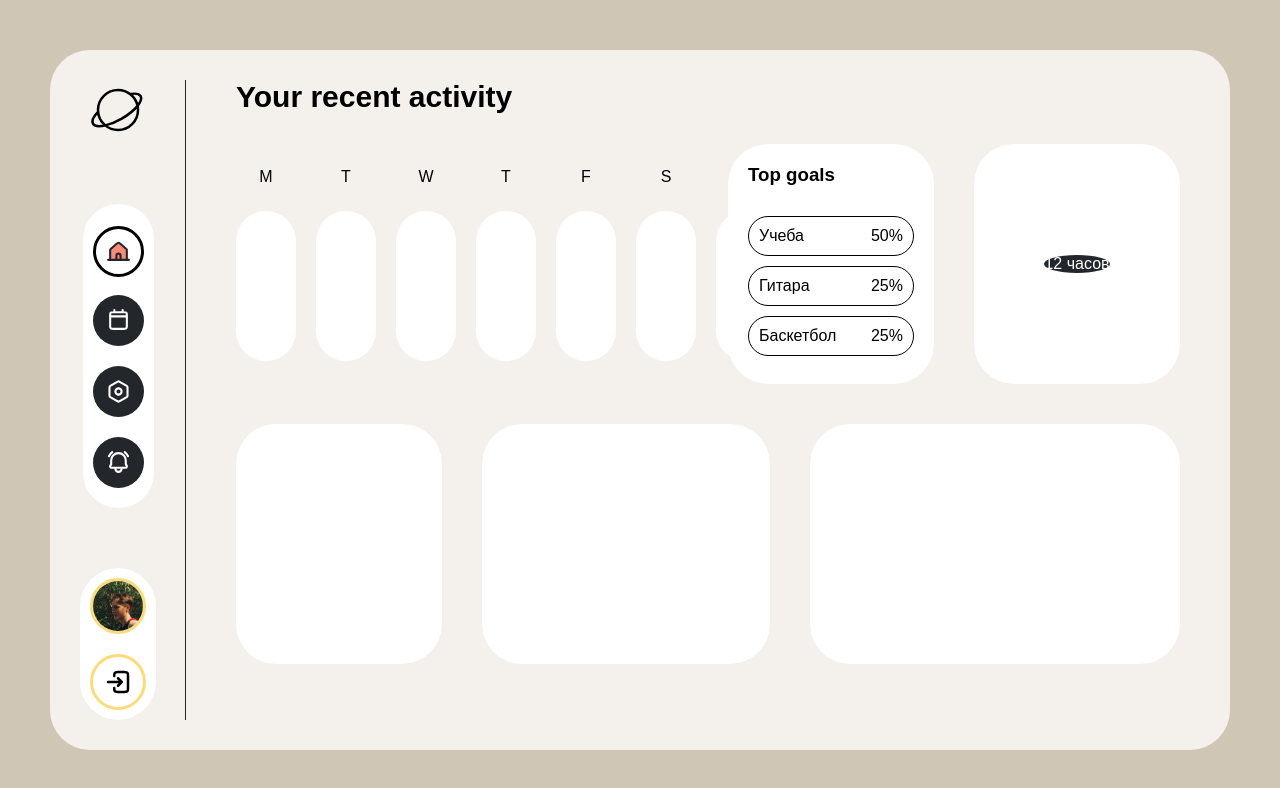
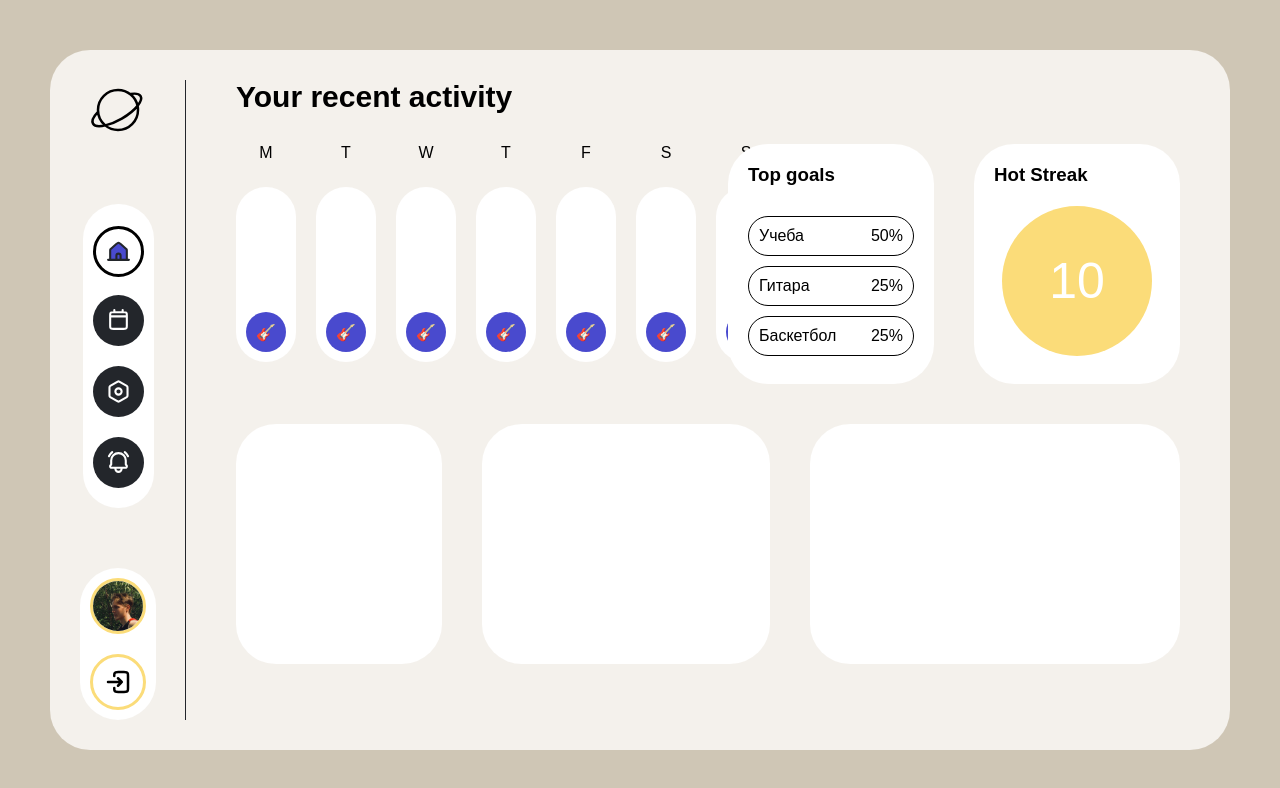
Before and after one commit to ManuW7/GoalTracker, a React (Vite) app: page / in a window 1280 px wide. Shown: the top 788 px of the page. Built offline with nearby package versions, Linux system fonts and the light colour scheme.

Commit message:
add hotstreak static structure and days content

```diff
--- a/src/components/Day.css
+++ b/src/components/Day.css
@@ -10,14 +10,19 @@
   min-width: 60px;
   border-radius: 40px;
   margin-top: 10px;
+  min-height: 175px;
+  display: flex;
+  flex-direction: column-reverse;
+  padding: 10px 5px;
+  align-items: center;
 }
 
-.dayContent {
-  min-height: 150px;
+.dayDiv .actionItem {
+  width: 40px;
+  height: 40px;
+  background-color: var(--blue);
+  display: flex;
+  align-items: center;
+  justify-content: center;
+  border-radius: 50%;
 }
-
-.dayDiv {
-  display: flex;
-  justify-content: center;
-  flex-direction: column;
-}
--- a/src/components/Day.tsx
+++ b/src/components/Day.tsx
@@ -8,7 +8,9 @@ function Day(props: DayProps) {
   return (
     <div className="dayDiv">
       <div className="weekday">{props.weekday}</div>
-      <div className="dayContent"></div>
+      <div className="dayContent">
+        <div className="actionItem">🎸</div>
+      </div>
     </div>
   );
 }
--- a/src/components/HotStreakWidget.css
+++ b/src/components/HotStreakWidget.css
@@ -2,17 +2,26 @@
   grid-column: 10 / 13;
   grid-row: 1 / 2;
   display: flex;
-  align-items: center;
-  justify-content: center;
+  flex-direction: column;
+  padding: 20px;
   background-color: white;
   border-radius: 40px;
 }
 
 .hot-streak-widget {
-  background-color: var(--black);
-  color: white;
-  border-radius: 50%;
+  background-color: var(--yellow);
+  height: 150px;
+  width: 150px;
   display: flex;
   justify-content: center;
   align-items: center;
+  border-radius: 50%;
+  margin-top: 20px;
+  margin-left: auto;
+  margin-right: auto;
 }
+
+.hot-streak-widget .daysInRow {
+  font-size: 50px;
+  color: white;
+}
--- a/src/components/HotStreakWidget.tsx
+++ b/src/components/HotStreakWidget.tsx
@@ -3,7 +3,10 @@ import "./HotStreakWidget.css";
 function HotStreakWidget() {
   return (
     <div className="hotStreakWidgetDiv">
-      <div className="hot-streak-widget ">12 часов</div>
+      <h3>Hot Streak</h3>
+      <div className="hot-streak-widget ">
+        <p className="daysInRow">10</p>
+      </div>
     </div>
   );
 }
--- a/src/components/Sidebar.css
+++ b/src/components/Sidebar.css
@@ -114,7 +114,7 @@ aside nav {
 }
 
 .nav-link.active .icon {
-  fill: var(--red);
+  fill: var(--blue);
 }
 
 .nav-link.active .icon path {
--- a/src/index.css
+++ b/src/index.css
@@ -4,6 +4,7 @@
   --yellow: #fbdc79;
   --white: #f4f1ec;
   --beige: #cfc6b5;
+  --blue: #494ace;
 }
 
 * {
```
